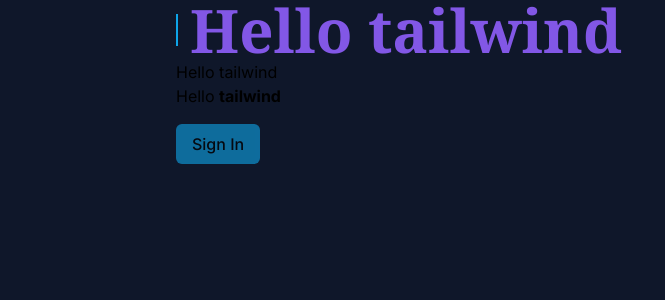
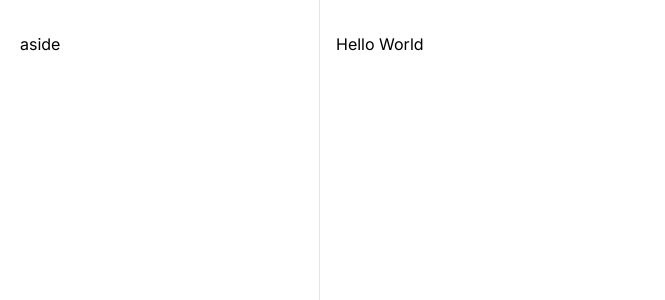
Before and after one commit to luizhsou1/tailwind-next, a Next.js app: page / in a window 1280 px wide. Shown: the top 300 px of the page, without its empty margins (0-665 px from the left). Built offline with nearby package versions, Linux system fonts and the light colour scheme.

Commit message:
Estrutura do Layout

```diff
--- a/src/app/layout.tsx
+++ b/src/app/layout.tsx
@@ -16,7 +16,12 @@
 }>) {
   return (
     <html lang="en">
-      <body className={inter.className}>{children}</body>
+      <body className={inter.className}>
+        <div className="grid-cols-app grid min-h-screen">
+          <aside className="border-r border-zinc-200 px-5 py-8">aside</aside>
+          <main className="px-4 pb-12 pt-8">{children}</main>
+        </div>
+      </body>
     </html>
   )
 }
--- a/src/app/page.tsx
+++ b/src/app/page.tsx
@@ -1,19 +1,3 @@
 export default function Home() {
-  return (
-    <div className="h-screen bg-slate-900 px-44">
-      <h1 className="flex items-center gap-3 font-serif text-3xl font-bold text-luiz before:flex before:h-8 before:w-0.5 before:bg-sky-500 sm:text-4xl lg:text-6xl">
-        Hello tailwind
-      </h1>
-      <h2>Hello tailwind</h2>
-      <h3>
-        Hello <strong>tailwind</strong>
-      </h3>
-      <button
-        disabled
-        className="mt-4 rounded-md bg-sky-500 px-4 py-2 font-medium enabled:hover:bg-sky-600 disabled:cursor-not-allowed disabled:opacity-60"
-      >
-        Sign In
-      </button>
-    </div>
-  )
+  return <h1>Hello World</h1>
 }
--- a/tailwind.config.ts
+++ b/tailwind.config.ts
@@ -4,6 +4,9 @@
   content: ['./src/**/*.tsx'],
   theme: {
     extend: {
+      gridTemplateColumns: {
+        app: 'minmax(18rem, 20rem) 1fr',
+      },
       colors: {
         luiz: '#8257e6',
       },
```
